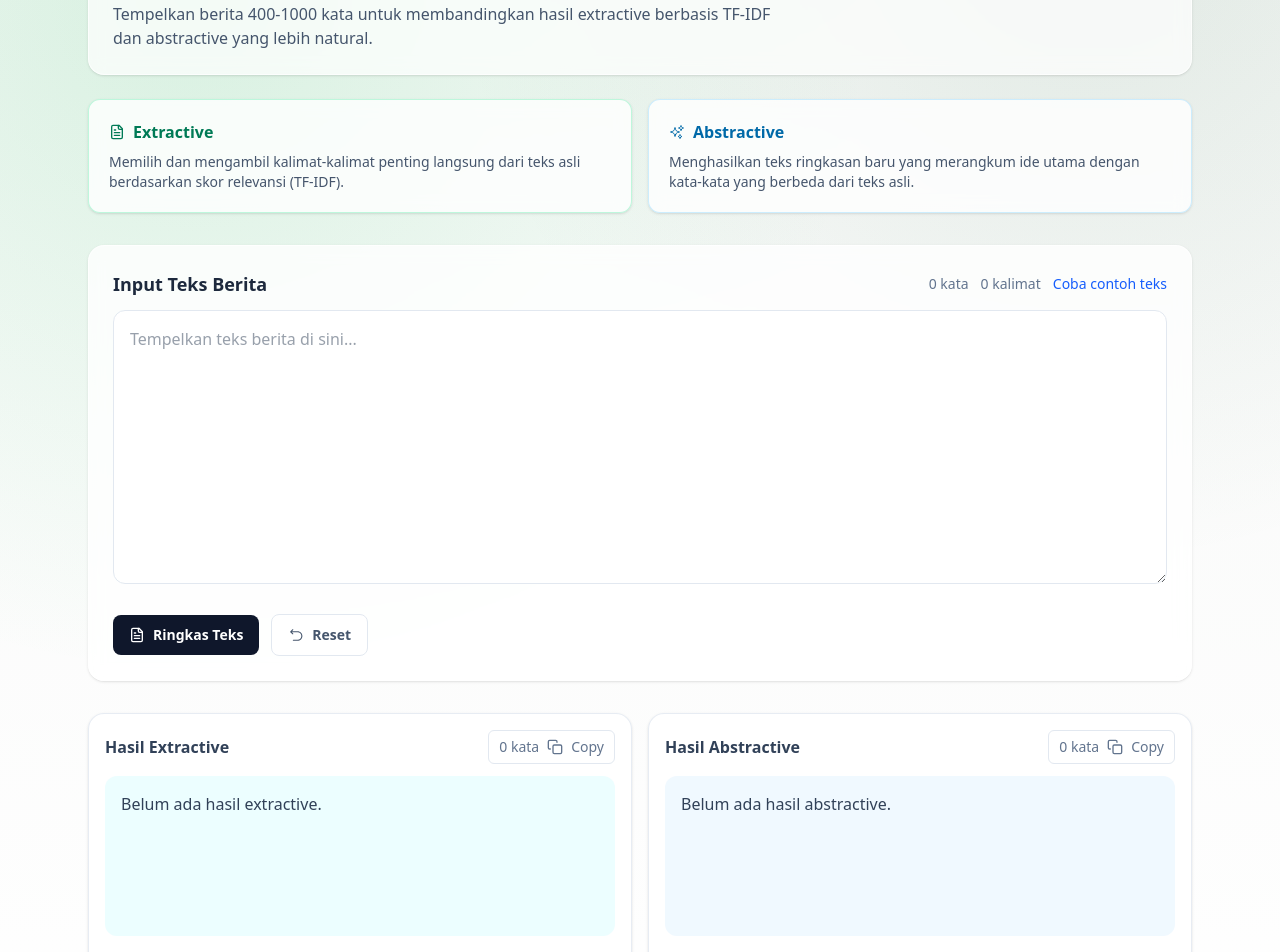
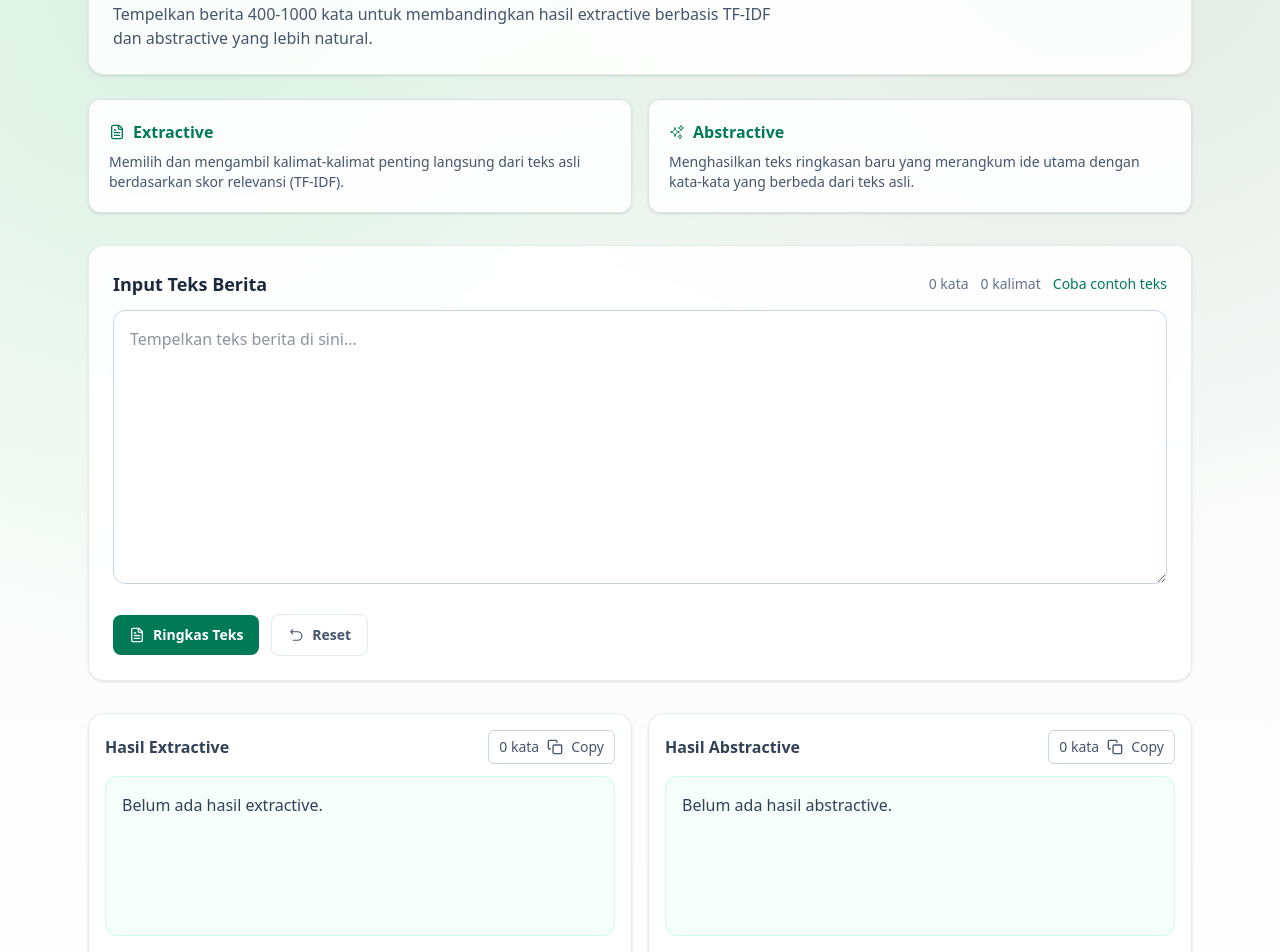
Before and after one commit to ferzian/news-summarization-app, a Next.js app: page / in a window 1280 px wide. Shown: the part 200-1152 px from the top of the page. Built offline with nearby package versions, Linux system fonts and the light colour scheme.

Commit message:
Update styling for improved visual consistency across components

```diff
--- a/app/page.tsx
+++ b/app/page.tsx
@@ -77,7 +77,7 @@ export default function Home() {
 
   return (
     <main className="mx-auto w-full max-w-6xl px-4 py-8 md:px-6 md:py-10">
-      <section className="mb-6 rounded-2xl border border-white/70 bg-white/70 p-5 shadow-sm backdrop-blur md:p-6">
+      <section className="mb-6 rounded-2xl border border-emerald-900/10 bg-white/85 p-5 shadow-sm backdrop-blur md:p-6">
         <h2 className="mt-2 text-2xl font-black tracking-tight text-slate-900 md:text-3xl">
           Uji Ringkasan Berita Indonesia dalam Sekali Klik
         </h2>
@@ -87,7 +87,7 @@ export default function Home() {
       </section>
 
       <section className="grid gap-4 md:grid-cols-2">
-        <article className="rounded-xl border border-emerald-200/70 bg-white/80 p-5 shadow-sm backdrop-blur">
+        <article className="rounded-xl border border-emerald-900/15 bg-white/90 p-5 shadow-sm backdrop-blur">
           <div className="mb-2 flex items-center gap-2 text-emerald-700">
             <LuFileText className="h-4 w-4" />
             <h2 className="font-semibold">Extractive</h2>
@@ -97,8 +97,8 @@ export default function Home() {
           </p>
         </article>
 
-        <article className="rounded-xl border border-sky-200/70 bg-white/80 p-5 shadow-sm backdrop-blur">
-          <div className="mb-2 flex items-center gap-2 text-sky-700">
+        <article className="rounded-xl border border-emerald-900/15 bg-white/90 p-5 shadow-sm backdrop-blur">
+          <div className="mb-2 flex items-center gap-2 text-emerald-700">
             <HiOutlineSparkles className="h-4 w-4" />
             <h2 className="font-semibold">Abstractive</h2>
           </div>
@@ -108,13 +108,13 @@ export default function Home() {
         </article>
       </section>
 
-      <section className="mt-8 rounded-2xl border border-white/70 bg-white/80 p-5 shadow-sm backdrop-blur md:p-6">
+      <section className="mt-8 rounded-2xl border border-emerald-900/10 bg-white/90 p-5 shadow-sm backdrop-blur md:p-6">
         <div className="mb-3 flex flex-wrap items-center justify-between gap-3">
           <h3 className="text-lg font-semibold text-slate-800">Input Teks Berita</h3>
           <div className="flex items-center gap-3 text-sm text-slate-500">
             <span>{wordCount} kata</span>
             <span>{sentenceCount} kalimat</span>
-            <button type="button" onClick={handleExample} className="font-medium text-blue-600 hover:text-blue-700">
+            <button type="button" onClick={handleExample} className="font-medium text-emerald-700 hover:text-emerald-800">
               Coba contoh teks
             </button>
           </div>
@@ -124,7 +124,7 @@ export default function Home() {
           value={text}
           onChange={(e) => setText(e.target.value)}
           rows={10}
-          className="w-full rounded-xl border border-slate-200 bg-white p-4 text-slate-700 outline-none transition focus:border-sky-300 focus:ring-4 focus:ring-sky-100"
+          className="w-full rounded-xl border border-slate-300 bg-white p-4 text-slate-800 outline-none transition focus:border-emerald-500 focus:ring-4 focus:ring-emerald-100"
           placeholder="Tempelkan teks berita di sini..."
         />
 
@@ -134,7 +134,7 @@ export default function Home() {
           <button
             type="button"
             onClick={handleSummarize}
-            className="inline-flex items-center gap-2 rounded-lg bg-slate-900 px-4 py-2.5 text-sm font-semibold text-white transition hover:bg-slate-800"
+            className="inline-flex items-center gap-2 rounded-lg bg-emerald-700 px-4 py-2.5 text-sm font-semibold text-white transition hover:bg-emerald-800"
           >
             <LuFileText className="h-4 w-4" />
             Ringkas Teks
@@ -151,20 +151,20 @@ export default function Home() {
       </section>
 
       <section className="mt-8 grid gap-4 pb-3 md:grid-cols-2">
-        <article className="rounded-2xl border border-slate-200/80 bg-white/90 p-4 shadow-sm">
+        <article className="rounded-2xl border border-emerald-900/10 bg-white/95 p-4 shadow-sm">
           <div className="mb-3 flex items-center justify-between text-slate-700">
             <h4 className="font-semibold">Hasil Extractive</h4>
             <button
               type="button"
               onClick={() => handleCopy("extractive")}
-              className="inline-flex items-center gap-2 rounded-md border border-slate-200 px-2.5 py-1.5 text-sm text-slate-500 transition hover:bg-slate-50"
+              className="inline-flex items-center gap-2 rounded-md border border-slate-300 px-2.5 py-1.5 text-sm text-slate-600 transition hover:bg-slate-50"
             >
               <span>{result.extractive ? result.extractive.split(/\s+/).length : 0} kata</span>
               <FiCopy className="h-4 w-4" />
               <span>{copied === "extractive" ? "Tersalin" : "Copy"}</span>
             </button>
           </div>
-          <div className="min-h-40 rounded-xl bg-cyan-50 p-4 text-slate-700">
+          <div className="min-h-40 rounded-xl border border-emerald-100 bg-emerald-50/50 p-4 text-slate-700">
             {result.extractive || "Belum ada hasil extractive."}
           </div>
           <p className="mt-3 text-sm text-slate-500">
@@ -172,20 +172,20 @@ export default function Home() {
           </p>
         </article>
 
-        <article className="rounded-2xl border border-slate-200/80 bg-white/90 p-4 shadow-sm">
+        <article className="rounded-2xl border border-emerald-900/10 bg-white/95 p-4 shadow-sm">
           <div className="mb-3 flex items-center justify-between text-slate-700">
             <h4 className="font-semibold">Hasil Abstractive</h4>
             <button
               type="button"
               onClick={() => handleCopy("abstractive")}
-              className="inline-flex items-center gap-2 rounded-md border border-slate-200 px-2.5 py-1.5 text-sm text-slate-500 transition hover:bg-slate-50"
+              className="inline-flex items-center gap-2 rounded-md border border-slate-300 px-2.5 py-1.5 text-sm text-slate-600 transition hover:bg-slate-50"
             >
               <span>{result.abstractive ? result.abstractive.split(/\s+/).length : 0} kata</span>
               <FiCopy className="h-4 w-4" />
               <span>{copied === "abstractive" ? "Tersalin" : "Copy"}</span>
             </button>
           </div>
-          <div className="min-h-40 rounded-xl bg-sky-50 p-4 text-slate-700">
+          <div className="min-h-40 rounded-xl border border-emerald-100 bg-emerald-50/50 p-4 text-slate-700">
             {result.abstractive || "Belum ada hasil abstractive."}
           </div>
           <p className="mt-3 text-sm text-slate-500">
```
